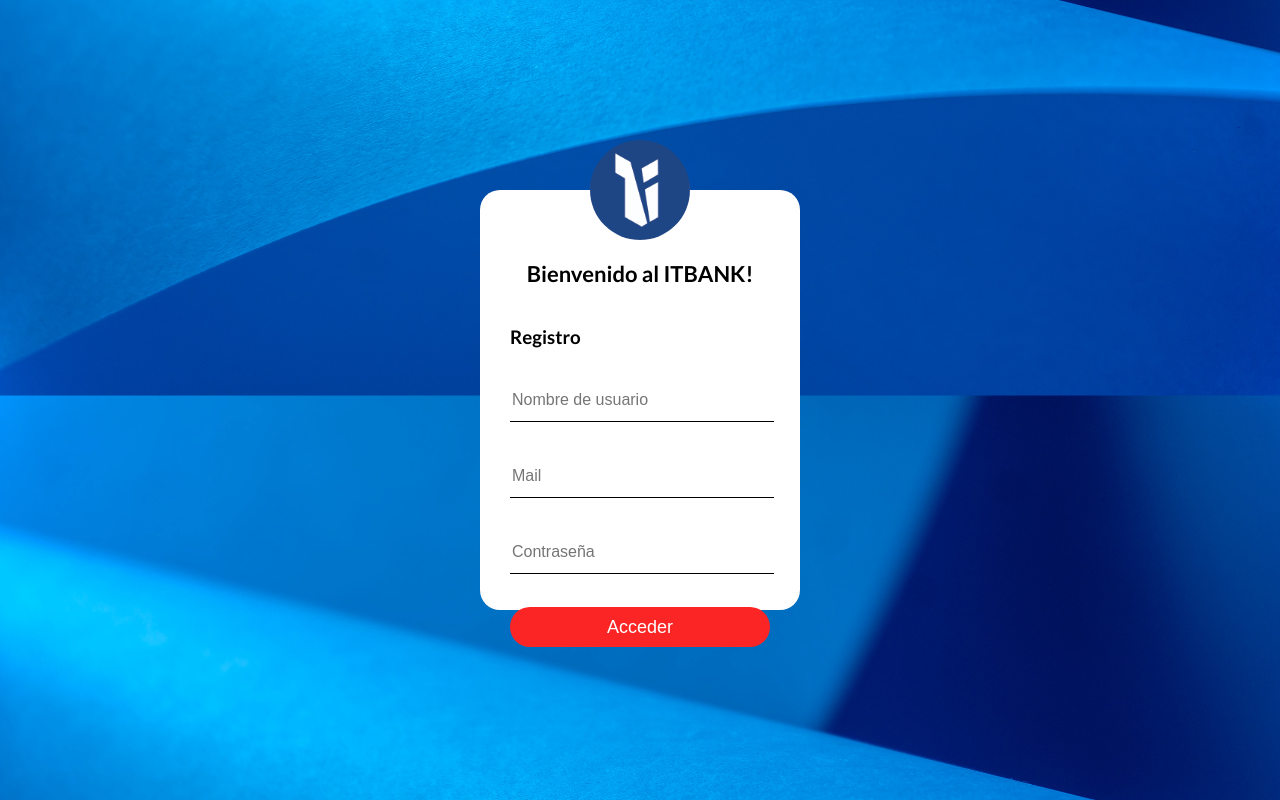
After one commit to NicolasKorzusehec/Integrando_el_funcionamiento-ITBANK, a Django app: page /accounts/registro in a window 1280 px wide. The commit adds this page. Run offline with Django 4.2, Linux system fonts and the light colour scheme.

Commit message:
Ya funciona el registro de usuarios. Queda ampliar los requerimientos y vincular a un cliente

```diff
--- a/homebanking/Login/Templates/landing.html
+++ b/homebanking/Login/Templates/landing.html
@@ -14,6 +14,6 @@
     <h3>Completar template!!!</h3>
 
     <a href="{% url 'login' %}">Iniciar Sesión</a>
-    <a href="{% url 'landing' %}">Registrarse</a>  <!--Agregar url correspondiente-->
+    <a href="{% url 'registro' %}">Registrarse</a>  <!--Agregar url correspondiente-->
 </body>
 </html>
--- a/homebanking/Login/Templates/registration/login.html
+++ b/homebanking/Login/Templates/registration/login.html
@@ -20,8 +20,7 @@
 </form>
 
     <a href="{% url 'password_reset' %}">¿Olvido su contraseña?</a><br>
-<!--
-    <a href="{% url 'inicio' %}">¿Todavia no es cliente?</a>
-    -->
+    <a href="{% url 'registro' %}">¿Todavia no es cliente?</a>
+
 
 {% endblock %}
--- /dev/null
+++ b/homebanking/Login/Templates/registration/registro.html
@@ -0,0 +1,33 @@
+{% extends 'registration/base_registration.html' %}
+{% load static %}
+{% block title %}Registro de Usuarios{% endblock %}
+
+{% block content %}
+<style>.errorlist{color:red;}</style>
+<main role="main">
+    <div class="container">
+        <div class="row mt-3">
+            <div class="col-md-9 mx-auto mb-5">
+                <form action="" method="post">{% csrf_token %}
+                    <h3 class="mb-4">Registro</h3>
+
+                    <p>
+                        <input type="text" name="cliente_id" autofocus maxlength="254" required id="id_username" class="form-control" placeholder="Nombre de usuario"/>
+                    </p>
+                    <p>
+                        <input type="text" name="email" autofocus maxlength="254" required id="id_username" class="form-control" placeholder="Mail"/>
+                    </p>
+                    <p>
+                        <input type="password" name="pwd" required id="id_password" class="form-control" placeholder="Contraseña"/>
+                    </p>
+                    <p>
+                        <input type="submit" class="btn btn-primary btn-block" value="Acceder">
+                    </p>
+                    <!--Opción de olvido de contraseña-->
+
+                </form>
+            </div>
+        </div>
+    </div>
+</main>
+{% endblock %}
--- a/homebanking/Login/views.py
+++ b/homebanking/Login/views.py
@@ -1,5 +1,12 @@
 import os
-from django.shortcuts import render
+
+from django.shortcuts import render, redirect
+from django.urls import reverse
+#para crear usuarios
+from django.contrib.auth.models import User
+
+# el form del registro
+from .forms import RegistroForm
 
 # Create your views here.
 def landing(request):
@@ -11,3 +18,24 @@ def logout(request):
     """ if request.user.username:
         return render(request, os.path.join("Clientes","home.html"), {'name' : request.user.username}) """
     return render(request, os.path.join("registration","logout.html"))
+
+def registro(request):
+    registro_form = RegistroForm
+
+    if request.method == "POST":
+        #Traemos los datos enviados
+        registro_form = registro_form(data=request.POST)
+        #Chequeamos que los datos son validos, de ser asi, los asignamos a una variable
+        if registro_form.is_valid():
+            cliente_id= request.POST.get('cliente_id','')
+            email = request.POST.get('email','')
+            pwd = request.POST.get('pwd','')
+            print(cliente_id,email,pwd)
+
+            user = User.objects.create_user(cliente_id, email, pwd)
+            user.save()
+            print('creado')
+        #En lugar de renderizar el template de prestamo hacemos un redireccionamiento enviando una variable OK
+        return redirect(reverse('login'))
+
+    return render(request, os.path.join("registration","registro.html"),{'form': registro_form})
--- a/homebanking/homebanking/urls.py
+++ b/homebanking/homebanking/urls.py
@@ -32,6 +32,7 @@ urlpatterns = [
     path('accounts/',include('django.contrib.auth.urls')),
     #path('accounts/registro', pruebas_views.registro,name = "registro"),
     path('logout/', login_views.logout, name="logout"),
+    path('accounts/registro', login_views.registro,name = "registro"),
 
 ]
 
```
Also changed, not shown: homebanking/Login/forms.py (added, +7 -0 lines), homebanking/homebanking.db.
